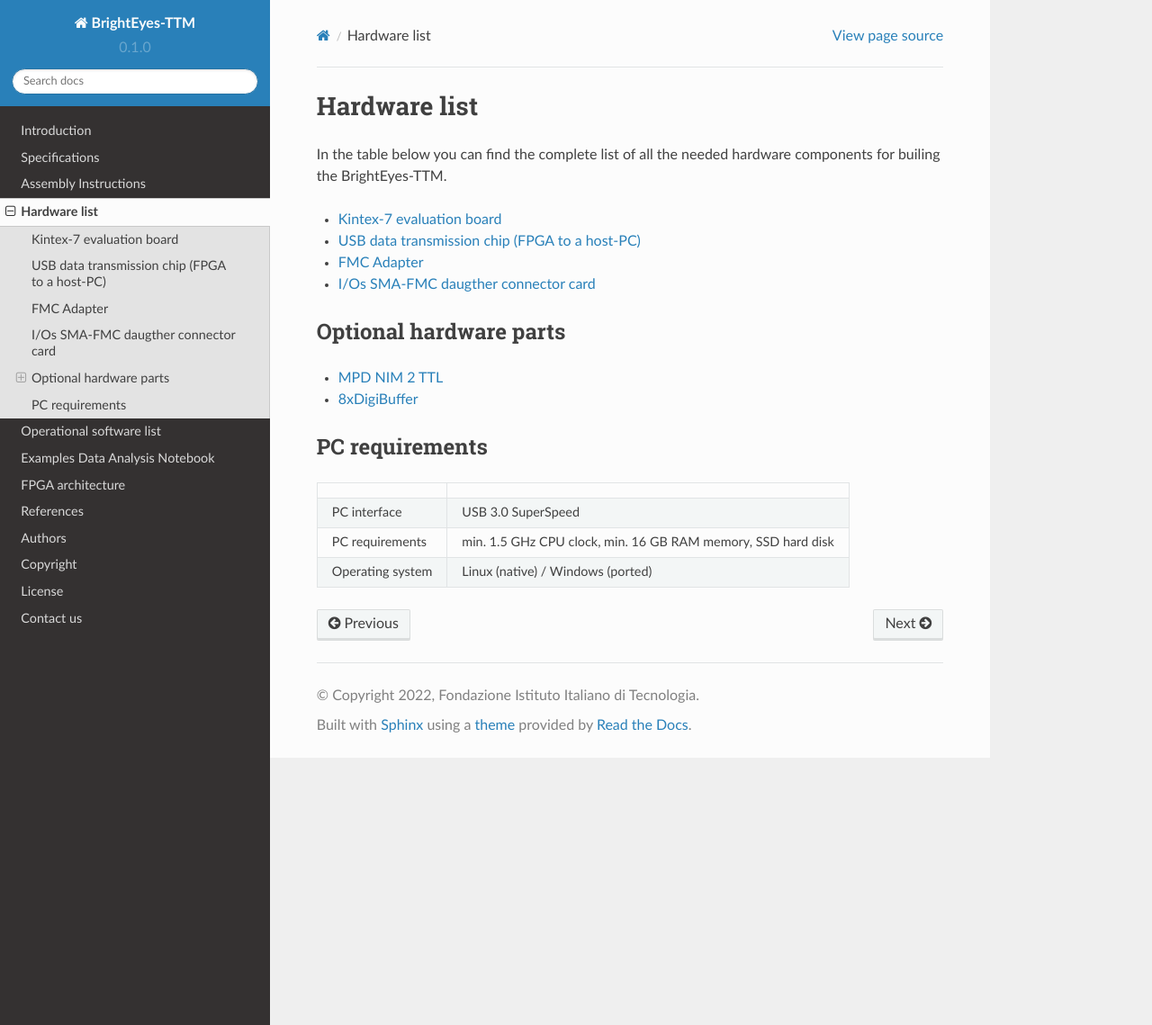
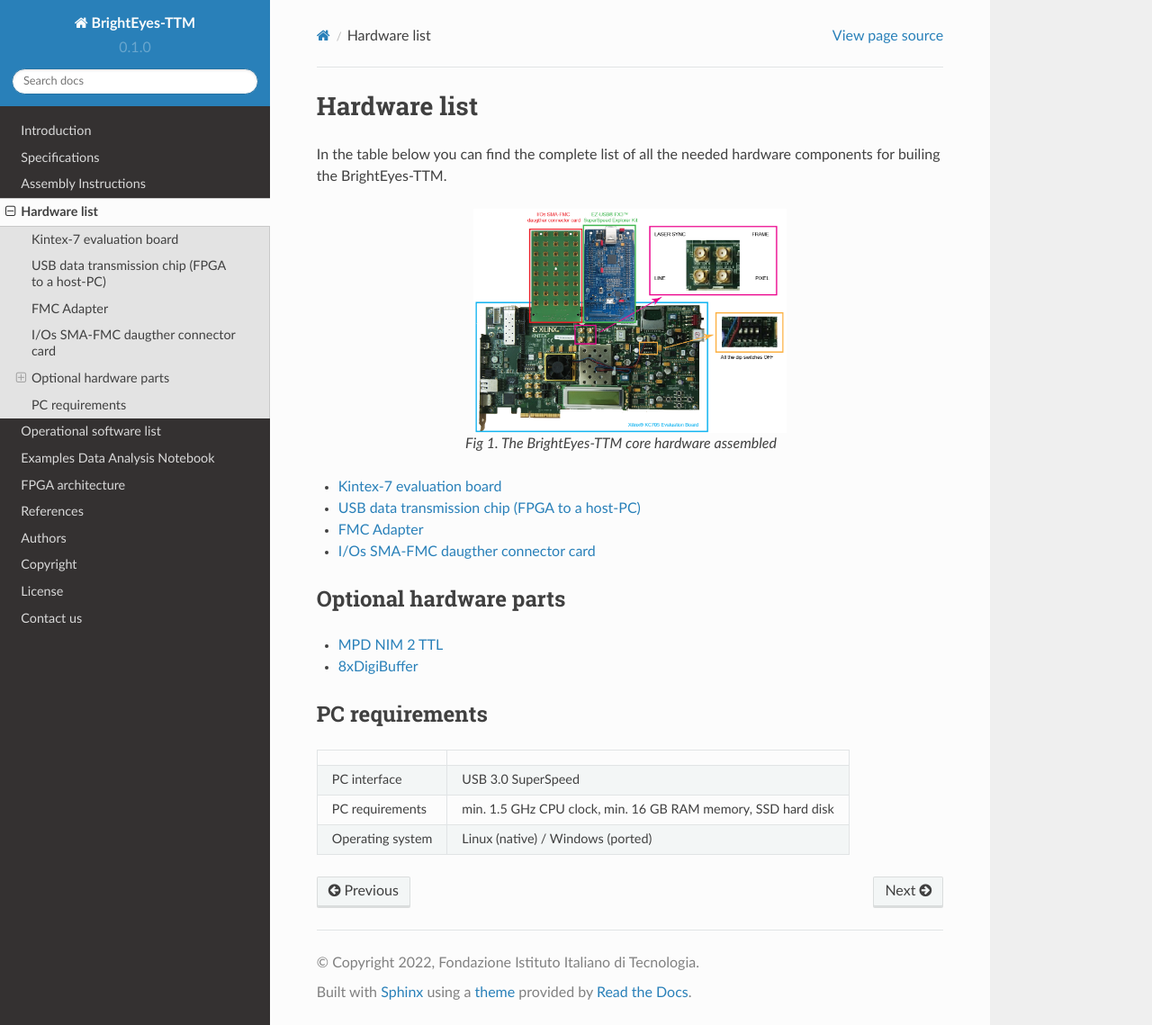
Before and after one commit to mattia-donato/BrightEyes-TTM-docs, a Sphinx documentation site: the page built from docs/source/hardware.rst, in a window 1280 px wide and 1139 px high. Shown: the whole window at 90% size. Built offline with Sphinx 7.4.7 and the Read the Docs theme 2.0.0, drawn with Linux system fonts in a browser that asks for light colours; some of the changed lines change nothing that is shown.

Commit message:
Update hardware.rst

```diff
--- a/docs/source/hardware.rst
+++ b/docs/source/hardware.rst
@@ -4,9 +4,11 @@ Hardware list
 In the table below you can find the complete list of all the needed hardware components for builing the BrightEyes-TTM.
 
 .. figure:: img/TTM_Assembled.png
-   :width: 50%
-   :align: center
-   Fig 1. The BrightEyes-TTM core hardware assembled
+ :alt: I/Os SMA-FMC connector Board
+ :width: 50%
+ :align: center
+
+ Fig 1. The BrightEyes-TTM core hardware assembled
 
 
 .. toctree::
```
